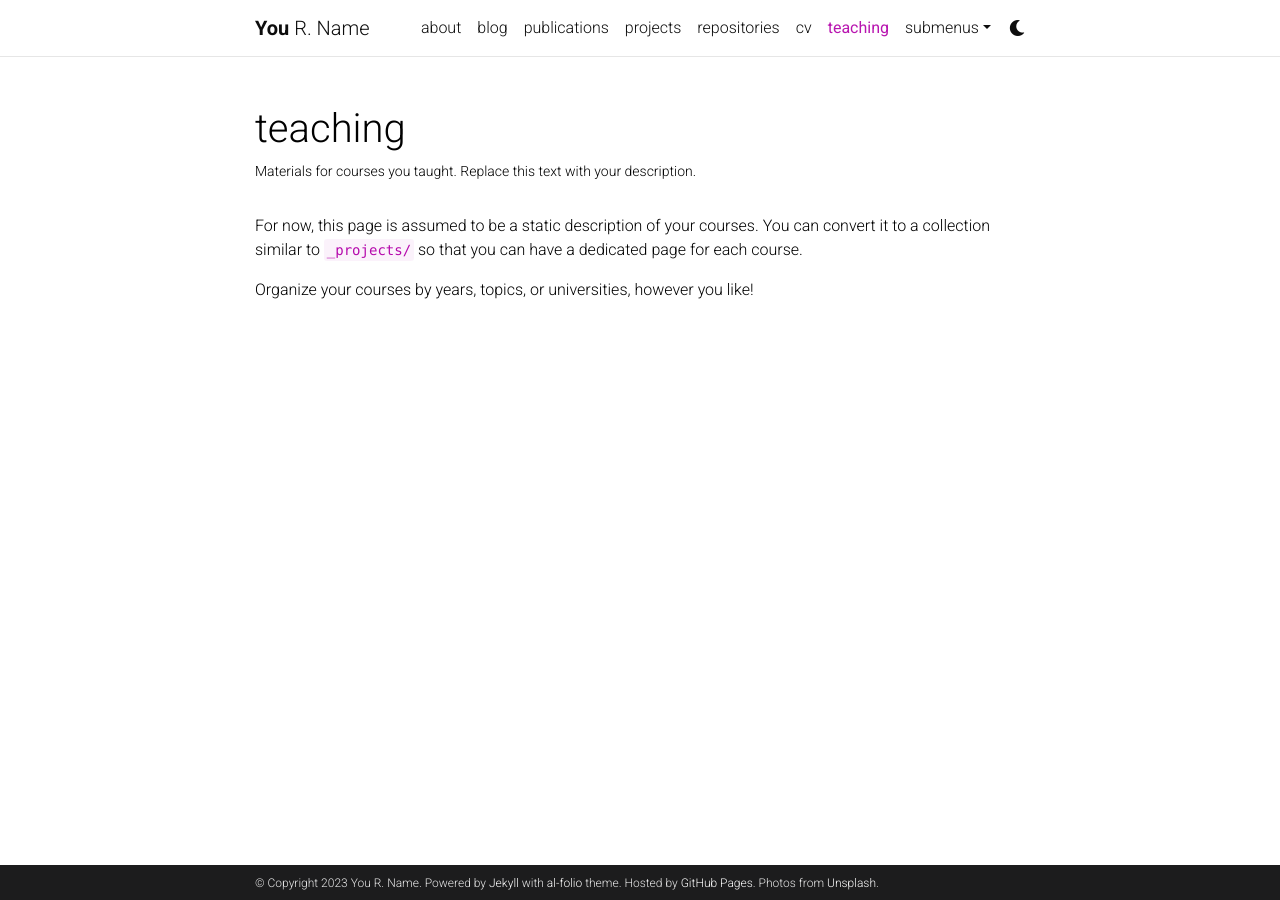
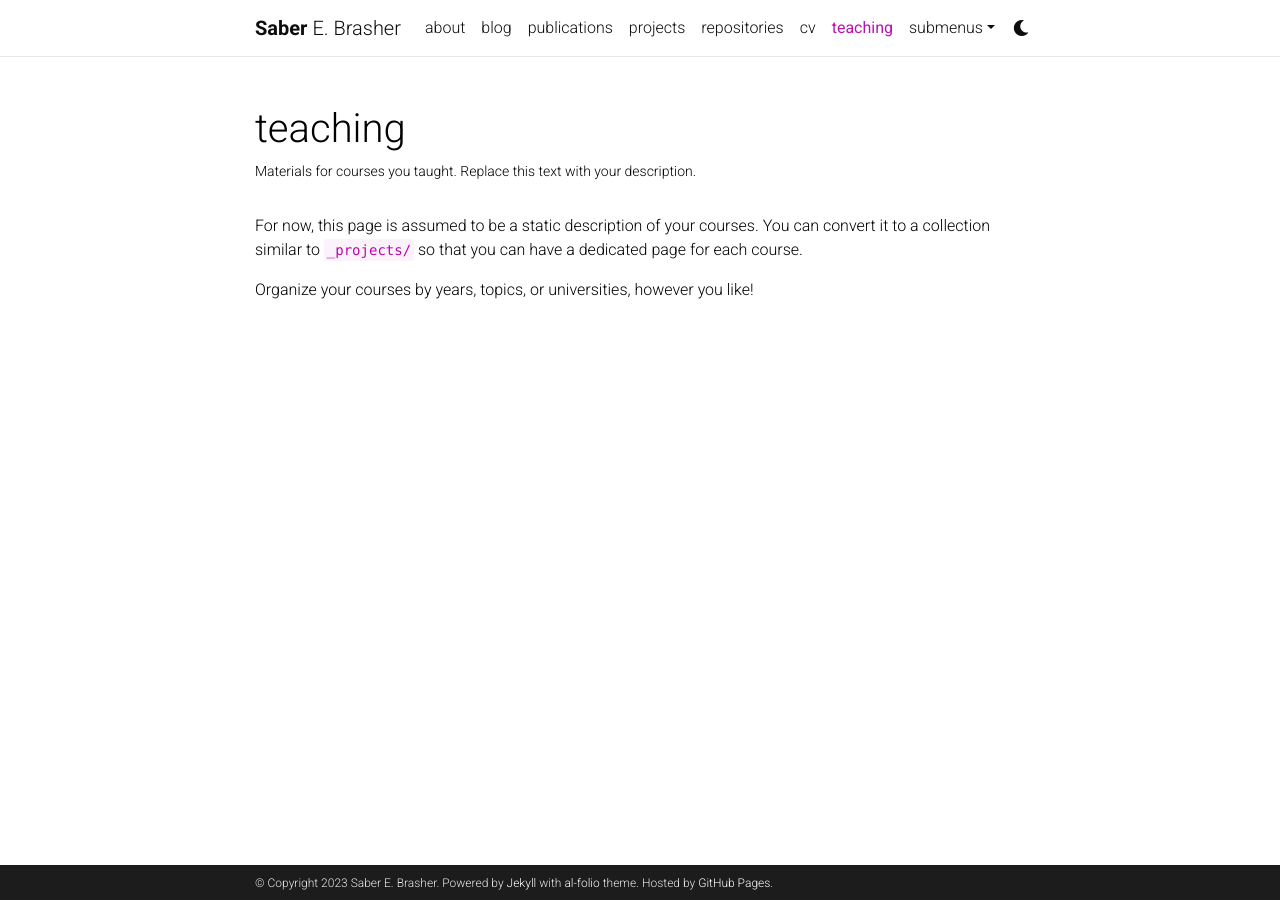
Before and after one commit to saberbrasher/saberbrasher.github.io, a Jekyll site: the page built from _pages/teaching.md, in a window 1280 px wide. Built offline with Jekyll 4.4.1, drawn with Linux system fonts in a browser that asks for light colours; comment, search, counter and statistics services are not loaded; a style sheet for code colours, icons or effects is not loaded.

Commit message:
Update _config.yml

```diff
--- a/_config.yml
+++ b/_config.yml
@@ -3,16 +3,15 @@
 # -----------------------------------------------------------------------------
 
 title: blank # the website title (if blank, full name will be used instead)
-first_name: You
-middle_name: R.
-last_name: Name
+first_name: Saber
+middle_name: E.
+last_name: Brasher
 email: you@example.com
 description: > # the ">" symbol means to ignore newlines until "footer_text:"
   A simple, whitespace theme for academics. Based on [*folio](https://github.com/bogoli/-folio) design.
 footer_text: >
   Powered by <a href="https://jekyllrb.com/" target="_blank">Jekyll</a> with <a href="https://github.com/alshedivat/al-folio">al-folio</a> theme.
   Hosted by <a href="https://pages.github.com/" target="_blank">GitHub Pages</a>.
-  Photos from <a href="https://unsplash.com" target="_blank">Unsplash</a>.
 keywords: jekyll, jekyll-theme, academic-website, portfolio-website  # add your own keywords or leave empty
 
 lang: en # the language of your site (for example: en, fr, cn, ru, etc.)
@@ -270,8 +269,8 @@ display_tags: ['formatting', 'images', 'links', 'math', 'code'] # these tags wil
 
 scholar:
 
-  last_name: [Einstein]
-  first_name: [Albert, A.]
+  last_name: [Brasher]
+  first_name: [Saber, E.]
 
   style: apa
   locale: en
```
